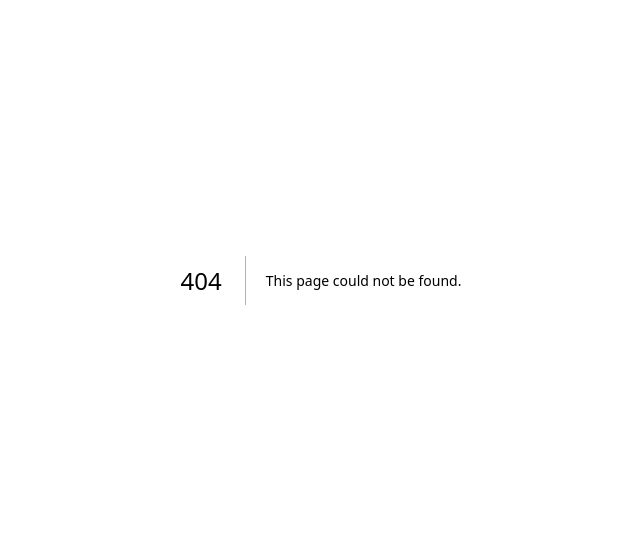
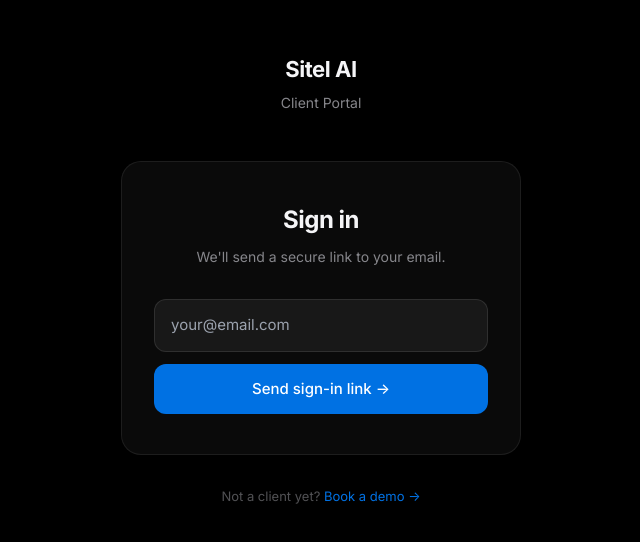
Before and after one commit to dahaninc/Sitel-Ai-Calls, a Next.js app in the folder sitel-app/: page /login in a window 1280 px wide. Before the commit this address had no page. Shown: the part 120-662 px from the top of the page, without its empty margins (319-959 px from the left). Built offline with nearby package versions, Linux system fonts and the light colour scheme; no server answers.

Commit message:
Add sitel-app/app/login/page.tsx

```diff
--- /dev/null
+++ b/sitel-app/app/login/page.tsx
@@ -0,0 +1,93 @@
+"use client";
+/**
+ * Login Page
+ * Uses Supabase magic link (email OTP) — no password to forget.
+ * After verification, middleware lets the user through to /dashboard.
+ */
+import { useState } from "react";
+import { createClient } from "@/lib/supabase/client";
+
+export default function LoginPage() {
+  const supabase = createClient();
+  const [email, setEmail] = useState("");
+  const [sent, setSent] = useState(false);
+  const [loading, setLoading] = useState(false);
+  const [error, setError] = useState("");
+
+  async function handleSubmit(e: React.FormEvent) {
+    e.preventDefault();
+    setLoading(true);
+    setError("");
+
+    const { error } = await supabase.auth.signInWithOtp({
+      email,
+      options: {
+        emailRedirectTo: `${window.location.origin}/dashboard`,
+        shouldCreateUser: false, // Only allow existing clients to log in
+      },
+    });
+
+    if (error) {
+      setError("Couldn't send a link to that email. Please check with your Sitel AI account manager.");
+    } else {
+      setSent(true);
+    }
+    setLoading(false);
+  }
+
+  return (
+    <div style={{ minHeight: "100vh", background: "#000", display: "flex", alignItems: "center", justifyContent: "center", padding: 24 }}>
+      <div style={{ width: "100%", maxWidth: 400, textAlign: "center" }}>
+        {/* Logo */}
+        <div style={{ marginBottom: 48 }}>
+          <span style={{ fontSize: 22, fontWeight: 700, color: "#f5f5f7", letterSpacing: "-0.02em" }}>Sitel AI</span>
+          <p style={{ fontSize: 14, color: "#86868b", marginTop: 6 }}>Client Portal</p>
+        </div>
+
+        {!sent ? (
+          <div style={{ background: "rgba(255,255,255,0.04)", border: "1px solid rgba(255,255,255,0.08)", borderRadius: 20, padding: "40px 32px" }}>
+            <h1 style={{ fontSize: 24, fontWeight: 700, color: "#f5f5f7", marginBottom: 8, letterSpacing: "-0.02em" }}>Sign in</h1>
+            <p style={{ fontSize: 14, color: "#86868b", marginBottom: 32 }}>We&apos;ll send a secure link to your email.</p>
+
+            <form onSubmit={handleSubmit} style={{ display: "flex", flexDirection: "column", gap: 12 }}>
+              <input
+                type="email" required value={email}
+                onChange={e => setEmail(e.target.value)}
+                placeholder="your@email.com"
+                style={{
+                  padding: "14px 16px", background: "rgba(255,255,255,0.06)",
+                  border: "1px solid rgba(255,255,255,0.1)", borderRadius: 12,
+                  color: "#f5f5f7", fontSize: 15, outline: "none",
+                }}
+              />
+              {error && <p style={{ fontSize: 13, color: "#ff453a", textAlign: "left" }}>{error}</p>}
+              <button type="submit" disabled={loading}
+                style={{
+                  padding: "14px", background: loading ? "rgba(0,113,227,0.5)" : "#0071e3",
+                  border: "none", borderRadius: 12, color: "white",
+                  fontSize: 15, fontWeight: 500, cursor: loading ? "not-allowed" : "pointer",
+                  transition: "background 0.2s",
+                }}>
+                {loading ? "Sending…" : "Send sign-in link →"}
+              </button>
+            </form>
+          </div>
+        ) : (
+          <div style={{ background: "rgba(48,209,88,0.08)", border: "1px solid rgba(48,209,88,0.2)", borderRadius: 20, padding: "40px 32px" }}>
+            <div style={{ fontSize: 40, marginBottom: 16 }}>📬</div>
+            <h2 style={{ fontSize: 22, fontWeight: 700, color: "#f5f5f7", marginBottom: 8 }}>Check your email</h2>
+            <p style={{ fontSize: 14, color: "#86868b" }}>We&apos;ve sent a secure sign-in link to <strong style={{ color: "#f5f5f7" }}>{email}</strong>. Click it to access your dashboard.</p>
+            <button onClick={() => setSent(false)} style={{ marginTop: 24, fontSize: 13, color: "#86868b", background: "none", border: "none", cursor: "pointer", textDecoration: "underline" }}>
+              Use a different email
+            </button>
+          </div>
+        )}
+
+        <p style={{ marginTop: 32, fontSize: 13, color: "#515154" }}>
+          Not a client yet?{" "}
+          <a href="/#contact" style={{ color: "#0071e3", textDecoration: "none" }}>Book a demo →</a>
+        </p>
+      </div>
+    </div>
+  );
+}
```
